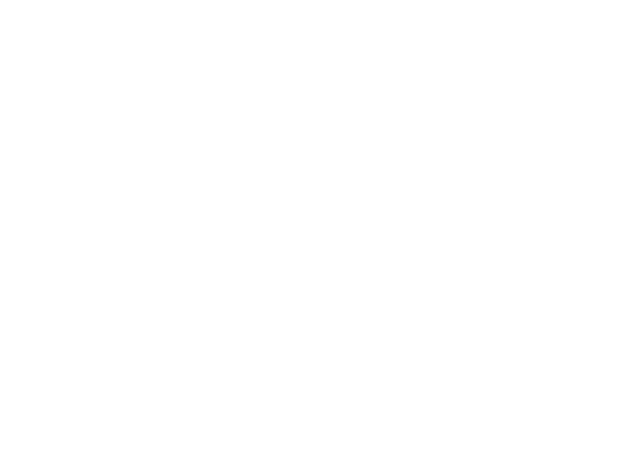
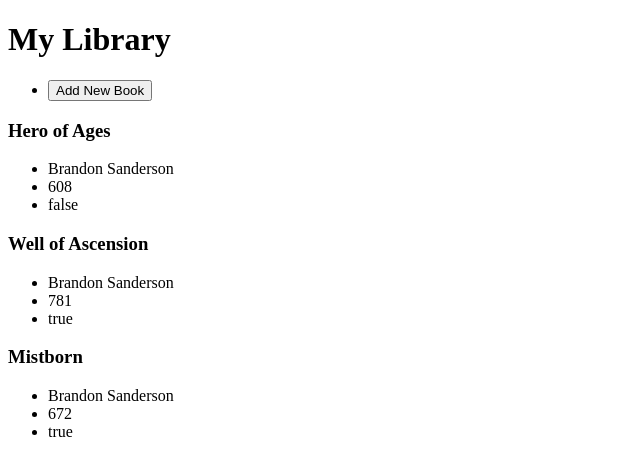
Before and after one commit to rhogoboom/library, a plain HTML site: page index.html in a window 1280 px wide. Shown: the whole page, without its empty margins (0-640 px from the left). Drawn offline with Linux system fonts and the light colour scheme.

Commit message:
Basic book rendering functionality

```diff
--- a/index.html
+++ b/index.html
@@ -10,6 +10,16 @@
 </head>
 
 <body>
+    <header>
+        <h1>My Library</h1>
+        <ul>
+            <li><button>Add New Book</button></li>
+        </ul>
+    </header>
+    <div class="content">
+
+    </div>
+
     <script src="./scripts/script.js"></script>
 </body>
 
--- a/scripts/script.js
+++ b/scripts/script.js
@@ -0,0 +1,49 @@
+const myLibrary = [];
+const contentContainer = document.querySelector('.content');
+
+// Initialize constructor function
+function Book(title, author, pages, read) {
+    // Book constructor
+    this.title = title;
+    this.author = author;
+    this.pages = pages;
+    this.read = read;
+};
+
+// Add prototype methods
+Book.prototype.info = function () {
+    return `${this.title} by ${this.author}, ${this.pages}, ${this.read ? 'read' : 'not yet read'}`;
+}
+
+// initialize individual book instances for testing purposes
+const mistborn = new Book('Mistborn', 'Brandon Sanderson', 672, true);
+const wellOfAscension = new Book('Well of Ascension', 'Brandon Sanderson', 781, true);
+const heroOfAges = new Book('Hero of Ages', 'Brandon Sanderson', 608, false);
+
+const testBooks = [mistborn, wellOfAscension, heroOfAges]
+
+function addBookToLibrary(bookToAdd) {
+    myLibrary.unshift(bookToAdd)
+    return;
+}
+
+testBooks.forEach(book => addBookToLibrary(book));
+
+// Render books
+myLibrary.forEach(book => {
+    const bookCard = document.createElement('div');
+    const cardTitle = document.createElement('h3');
+    const cardContent = document.createElement('ul');
+    const cardAuthor = document.createElement('li');
+    const cardPages = document.createElement('li')
+    const cardRead = document.createElement('li');
+
+    cardTitle.textContent = book.title;
+    cardAuthor.textContent = book.author;
+    cardPages.textContent = book.pages;
+    cardRead.textContent = book.read;
+
+    cardContent.append(cardAuthor, cardPages, cardRead);
+    bookCard.append(cardTitle,cardContent);
+    contentContainer.appendChild(bookCard);
+})
```
